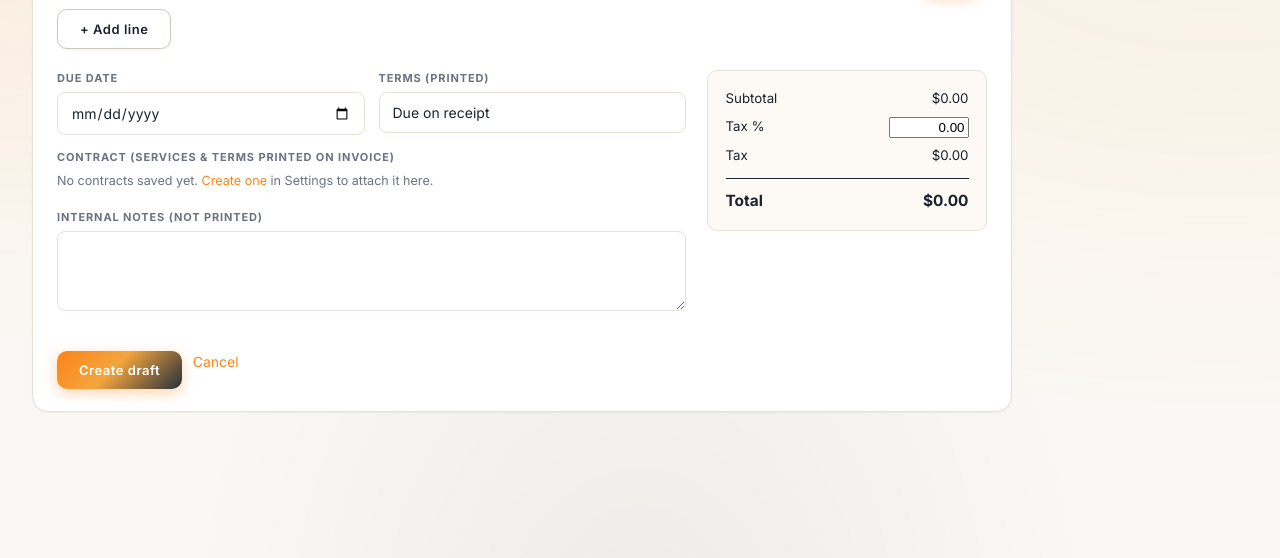
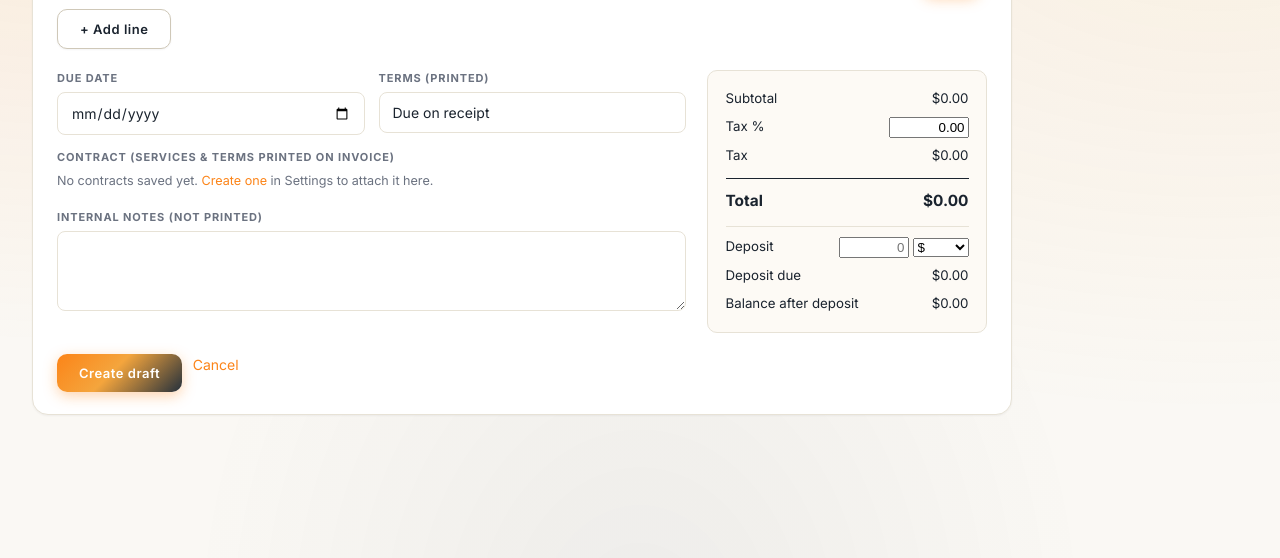
Before and after one commit to victorlazarus32/Permit-Solutions-Automation, a Flask app: page /invoices/new in a window 1280 px wide. Shown: the part 963-1521 px from the top of the page. Run offline with Flask 3, Linux system fonts and the light colour scheme; the visitor is signed in with stand-in values (Sample User, id 1); data that the repository does not hold is empty; parts of the project's set-up code (start-up, migrations or seed data) failed here and were passed over.

Commit message:
feat(invoices): show DRAFT as ESTIMATE + add deposit (fixed amount or %)
Two related changes for the invoice/estimate workflow:

1. Status label: an invoice with status='draft' now displays as
   'ESTIMATE' everywhere customer-facing (dashboard detail page status
   badge, printable PDF doctype header, printable PDF issued line).
   Internal status value stays 'draft' so the existing draft -> sent
   state machine works unchanged.

2. Deposit field: new deposit_amount column on invoices (REAL DEFAULT
   0). The invoice form has a Deposit row with a numeric input + $/%
   selector. JS computes the dollar value live (% of current total or
   fixed amount), shows 'Deposit due' and 'Balance after deposit', and
   posts the computed dollar amount in a hidden field. Printable PDF
   prints two extra rows under Total when deposit > 0:
   'Deposit Due Now: $X' and 'Balance After Deposit: $Y'.

DB migration is additive (one nullable-defaulting column) so existing
invoices are unaffected.

Co-Authored-By: Claude Opus 4.7 <noreply@anthropic.com>

```diff
--- a/app/server.py
+++ b/app/server.py
@@ -788,6 +788,19 @@ def _fi(form, name: str) -> int | None:
 def _fs(form, name: str) -> str | None:
     raw = (form.get(name) or "").strip()
     return raw or None
+
+
+def _parse_money(raw) -> float:
+    """Parse a money-ish string ('$1,250.00', '1250', '1,250') to a float."""
+    if raw is None:
+        return 0.0
+    s = str(raw).strip().replace("$", "").replace(",", "").replace(" ", "")
+    if not s:
+        return 0.0
+    try:
+        return max(0.0, float(s))
+    except ValueError:
+        return 0.0
 
 
 @app.post("/actions/log-intake")
@@ -1077,7 +1090,7 @@ def _render_invoice_pdf(inv: dict) -> bytes:
         except (ValueError, AttributeError):
             issued_display = inv["issued_at"][:10]
     elif inv.get("status") == "draft":
-        issued_display = _fmt(dt.date.today()) + "  (DRAFT)"
+        issued_display = _fmt(dt.date.today()) + "  (ESTIMATE)"
 
     due_display = ""
     if inv.get("due_at"):
@@ -1115,6 +1128,7 @@ def _render_invoice_pdf(inv: dict) -> bytes:
         total=float(inv["total"]),
         amount_paid=float(inv["amount_paid"]),
         balance_due=float(inv.get("balance_due", 0)),
+        deposit_amount=float(inv.get("deposit_amount") or 0),
         issued_display=issued_display,
         due_display=due_display,
         terms=inv.get("terms"),
@@ -1193,6 +1207,7 @@ def invoice_new():
                 contract_id=_fi(f, "contract_id"),
                 line_items=line_items,
                 tax_rate=tax_rate,
+                deposit_amount=_parse_money(f.get("deposit_amount")),
                 due_at=_fs(f, "due_at"),
                 terms=_fs(f, "terms") or "Due on receipt",
                 notes=_fs(f, "notes"),
@@ -1278,6 +1293,7 @@ def invoice_edit(invoice_id: int):
                 property_zip=_fs(f, "property_zip"),
                 line_items=line_items,
                 tax_rate=tax_rate,
+                deposit_amount=_parse_money(f.get("deposit_amount")),
                 due_at=_fs(f, "due_at"),
                 terms=_fs(f, "terms"),
                 notes=_fs(f, "notes"),
--- a/app/templates/invoice_detail.html
+++ b/app/templates/invoice_detail.html
@@ -115,7 +115,7 @@
     <div class="lead-card">
       <h3 class="lead-card-title">Status & Dates</h3>
       <div class="lead-kv">
-        <div class="kv"><span class="k">Status</span><span class="v"><span class="status status-{{ inv.status }}">{{ inv.status|upper }}</span></span></div>
+        <div class="kv"><span class="k">Status</span><span class="v"><span class="status status-{{ inv.status }}">{{ 'ESTIMATE' if inv.status == 'draft' else inv.status|upper }}</span></span></div>
         <div class="kv"><span class="k">Issued</span><span class="v">{{ inv.issued_at[:10] if inv.issued_at else '—' }}</span></div>
         <div class="kv"><span class="k">Due</span><span class="v">{{ inv.due_at or '—' }}</span></div>
         {% if inv.paid_at %}<div class="kv"><span class="k">Paid</span><span class="v">{{ inv.paid_at[:10] }}</span></div>{% endif %}
--- a/app/templates/invoice_form.html
+++ b/app/templates/invoice_form.html
@@ -192,6 +192,24 @@
       </div>
       <div class="tot-row"><span>Tax</span><span id="tax-display" class="num">$0.00</span></div>
       <div class="tot-row total"><span>Total</span><span id="total-display" class="num">$0.00</span></div>
+
+      <!-- Deposit: user types a number + picks $ or %. JS converts to a real
+           dollar value and stores it in the hidden field that submits. -->
+      <div class="tot-row" style="margin-top: 10px; border-top: 1px solid var(--border); padding-top: 10px;">
+        <label for="deposit_input" style="margin: 0;">Deposit</label>
+        <div style="display: flex; gap: 4px; align-items: center;">
+          <input type="text" id="deposit_input" inputmode="decimal" style="width: 70px; text-align: right;"
+                 value="{{ '{:.2f}'.format(invoice.deposit_amount) if is_edit and invoice.deposit_amount else '' }}"
+                 placeholder="0">
+          <select id="deposit_mode" style="width: 56px;">
+            <option value="dollar" selected>$</option>
+            <option value="percent">%</option>
+          </select>
+        </div>
+      </div>
+      <div class="tot-row"><span>Deposit due</span><span id="deposit-display" class="num">$0.00</span></div>
+      <div class="tot-row"><span>Balance after deposit</span><span id="balance-after-deposit-display" class="num">$0.00</span></div>
+      <input type="hidden" name="deposit_amount" id="deposit_amount" value="{{ '{:.2f}'.format(invoice.deposit_amount) if is_edit and invoice.deposit_amount else '0.00' }}">
     </div>
   </div>
 
@@ -259,6 +277,22 @@
     document.getElementById('subtotal-display').textContent = fmt(subtotal);
     document.getElementById('tax-display').textContent      = fmt(tax);
     document.getElementById('total-display').textContent    = fmt(total);
+
+    // Deposit: convert user input + mode to a real dollar amount.
+    var depInput = document.getElementById('deposit_input');
+    var depMode  = document.getElementById('deposit_mode');
+    var depRaw   = depInput ? parseNum(depInput.value) : 0;
+    var depMode_ = depMode  ? depMode.value : 'dollar';
+    var depDue   = depMode_ === 'percent'
+                   ? +(total * (depRaw / 100)).toFixed(2)
+                   : +depRaw.toFixed(2);
+    if (depDue < 0) depDue = 0;
+    if (depDue > total) depDue = total;     // can't deposit more than the total
+
+    var balanceAfter = +(total - depDue).toFixed(2);
+    document.getElementById('deposit-display').textContent              = fmt(depDue);
+    document.getElementById('balance-after-deposit-display').textContent = fmt(balanceAfter);
+    document.getElementById('deposit_amount').value                      = depDue.toFixed(2);
   }
   function makeRowTemplate() {
     var tr = document.createElement('tr');
@@ -274,6 +308,11 @@
 
   document.getElementById('line-items').addEventListener('input', recomputeAll);
   document.getElementById('tax_rate').addEventListener('input', recomputeAll);
+  ['deposit_input', 'deposit_mode'].forEach(function(id) {
+    var el = document.getElementById(id);
+    if (el) el.addEventListener('input', recomputeAll);
+    if (el) el.addEventListener('change', recomputeAll);
+  });
 
   document.getElementById('add-line').addEventListener('click', function() {
     var tbody = document.querySelector('#line-items tbody');
--- a/db.py
+++ b/db.py
@@ -303,7 +303,8 @@ def _migrate_invoices(conn) -> None:
         ("property_city",  "TEXT"),
         ("property_state", "TEXT"),
         ("property_zip",   "TEXT"),
-        ("contract_id",    "INTEGER"),  # FK -> contracts.id, nullable
+        ("contract_id",    "INTEGER"),                    # FK -> contracts.id, nullable
+        ("deposit_amount", "REAL NOT NULL DEFAULT 0"),    # dollars due as a deposit (0 = none)
     ]
     for col, ddl in additions:
         if col not in existing:
```
Also changed, not shown: invoices.py (+5 -2 lines), templates/invoice.html (+11 -1 lines).
